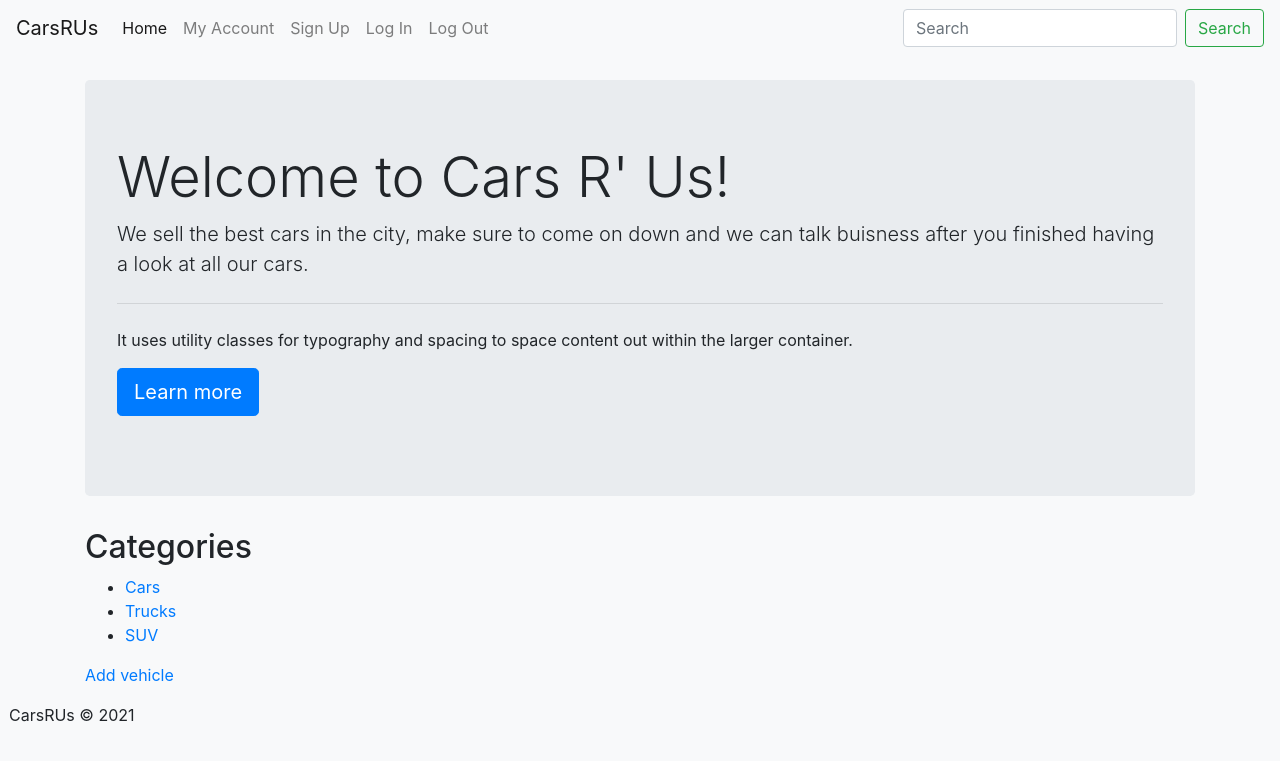
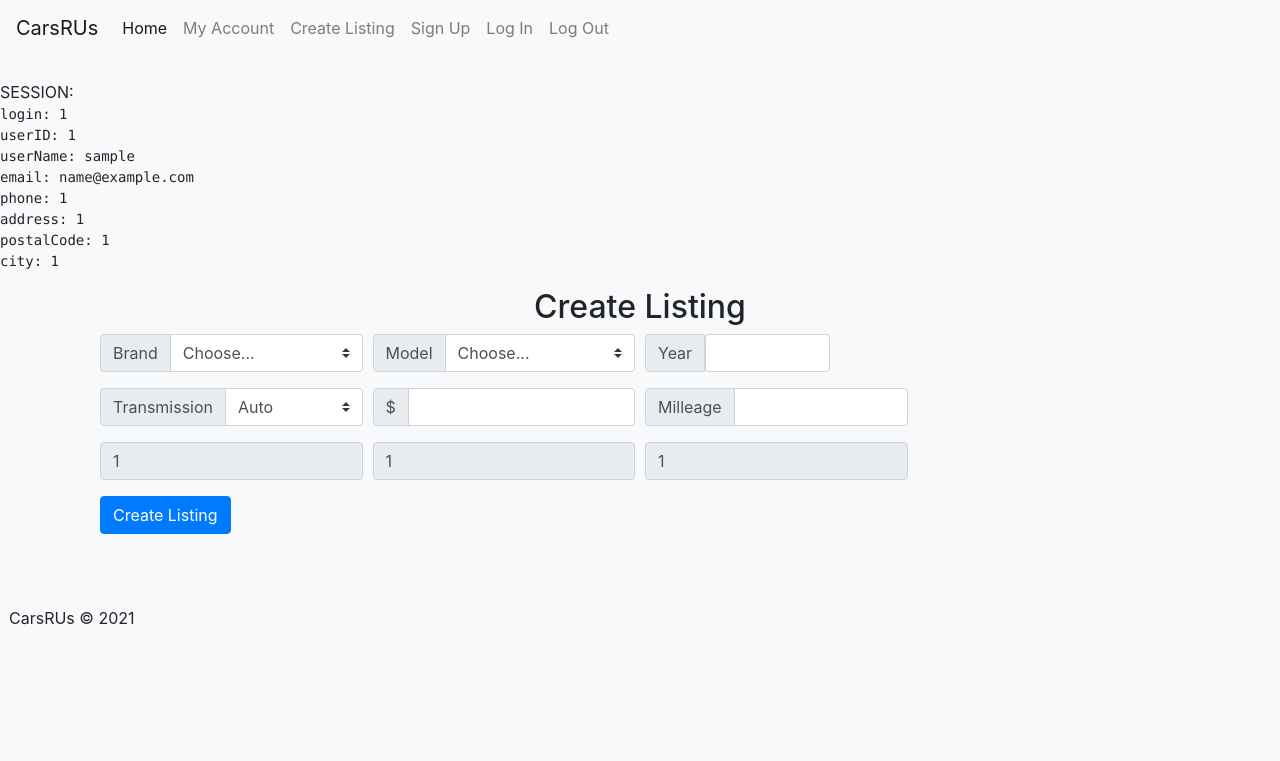
Before and after one commit to SeanRP/CarsRUs, a PHP site: page /view/create_listing.php in a window 1280 px wide. Shown: the top 761 px of the page. Run offline with PHP 8.4, Linux system fonts and the light colour scheme; the visitor is signed in with stand-in values (Sample User, id 1); data comes from the database, SQL or seed files in the repository; data that the repository does not hold is empty.

Commit message:
Uploaded basic create listing, small updates to files

```diff
--- /dev/null
+++ b/model/listing.php
@@ -0,0 +1,8 @@
+<?php
+require($_SERVER['DOCUMENT_ROOT'].'/carsRUS/model/database_class.php');
+$db = new Database();
+
+require($_SERVER['DOCUMENT_ROOT'].'/carsRUS/auth/print_session.php');
+
+
+?>
--- /dev/null
+++ b/view/create_listing.php
@@ -0,0 +1,84 @@
+<?php
+include($_SERVER['DOCUMENT_ROOT'].'/carsRUS/view/header.php');
+require($_SERVER['DOCUMENT_ROOT'].'/carsRUS/model/listing.php');
+
+?>
+
+<div class="container">
+    <main id="content">
+        <h2 class="text-center">Create Listing</h2>
+        <div class="container">
+            <form id="create-listing" class="form" action="" method="post">
+                <div class="form-row">
+                    <div class="input-group mb-3 col-md-3">
+                        <div class="input-group-prepend">
+                        <label class="input-group-text" for="inputGroupSelect01">Brand</label>
+                        </div>
+                        <select class="custom-select" id="brand">
+                            <option selected>Choose...</option>
+                            <option>Honda</option>
+                            <option>Toyota</option>
+                            <option>Ford</option>
+                        </select>
+                    </div>
+                    <div class="input-group mb-3 col-sm-3">
+                        <div class="input-group-prepend">
+                        <label class="input-group-text" for="inputGroupSelect01">Model</label>
+                        </div>
+                        <select class="custom-select" id="inputGroupSelect01">
+                            <option selected>Choose...</option>
+                            <option>Civic</option>
+                            <option>F150</option>
+                            <option>Corolla</option>
+                        </select>
+                    </div>
+                    <div class="input-group mb-3 col-sm">
+                        <div class="input-group-prepend">
+                        <label class="input-group-text" for="inputGroupSelect01">Year</label>
+                        <input class="form-control" type="number" min="1980" max="2021" value= readonly>
+                        </div>
+                    </div>
+                </div>
+                <div class="form-row">
+                    <div class="input-group mb-3 col-md-3">
+                        <div class="input-group-prepend">
+                        <label class="input-group-text" for="inputGroupSelect01">Transmission</label>
+                        </div>
+                        <select class="custom-select" id="inputGroupSelect01">
+                            <option selected>Auto</option>
+                            <option>Manual</option>
+                        </select>
+                    </div>
+                    <div class="input-group mb-3 col-md-3">
+                        <div class="input-group-prepend">
+                            <span class="input-group-text">$</span>
+                        </div>
+                        <input type="text" class="form-control">
+                    </div>
+                    <div class="input-group mb-3 col-md-3">
+                        <div class="input-group-prepend">
+                            <span class="input-group-text">Milleage</span>
+                        </div>
+                        <input type="text" class="form-control">
+                    </div>
+                </div>
+                <div class="form-row">
+                    <div class="input-group mb-3 col-md-3">
+                        <input class="form-control" type="text" value='<?php echo $_SESSION['address'];?>' readonly>
+                    </div>
+                    <div class="input-group mb-3 col-md-3">
+                        <input class="form-control" type="text" value='<?php echo $_SESSION['postalCode'];?>'  readonly>
+                    </div>
+                    <div class="input-group mb-3 col-md-3">
+                        <input class="form-control" type="text" value='<?php echo $_SESSION['city'];?>' readonly>
+                    </div>
+                </div>
+                <button type="submit" name="submit" value="submit" class="btn btn-primary">Create Listing</button>
+            </form>
+        </div>
+    </main>
+</div>
+
+
+
+<?php include($_SERVER['DOCUMENT_ROOT'].'/carsRUS/view/footer.php')?>
--- a/view/footer.php
+++ b/view/footer.php
@@ -1,4 +1,7 @@
 <footer>
+    <br>
+    <br>
+    <br>
     <p class="copyright">
     &nbsp; CarsRUs &copy;  <?php echo date("Y"); ?>
     </p>
--- a/view/header.php
+++ b/view/header.php
@@ -21,6 +21,9 @@
         <a class="nav-link" href="/carsRUS/view/my_account.php">My Account</a>
       </li>
       <li class="nav-item">
+        <a class="nav-link" href="/carsRUS/view/create_listing.php">Create Listing</a>
+      </li>
+      <li class="nav-item">
         <a class="nav-link" href="/carsRUS/view/sign_up.php">Sign Up </a>
       </li>
       <li class="nav-item">
@@ -30,10 +33,6 @@
         <a class="nav-link" href="/carsRUS/auth/logout.php">Log Out</a>
       </li>
     </ul>
-    <form class="form-inline my-2 my-lg-0">
-      <input class="form-control mr-sm-2" type="search" placeholder="Search" aria-label="Search">
-      <button class="btn btn-outline-success my-2 my-sm-0" type="submit">Search</button>
-    </form>
   </div>
 </nav>
 
```
Also changed, not shown: auth/signup.php (+6 -5 lines), view/sign_up.php (+20 -20 lines).
